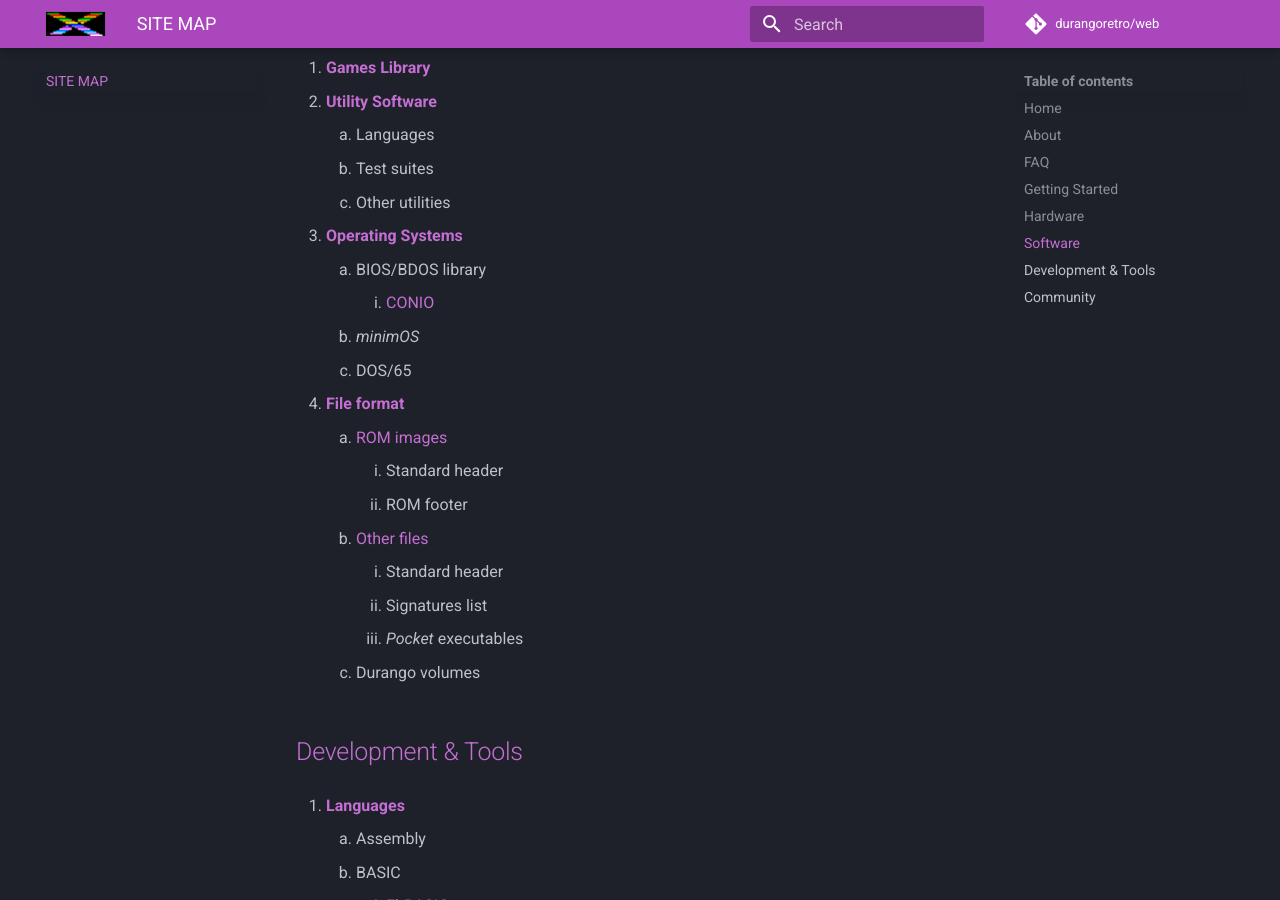
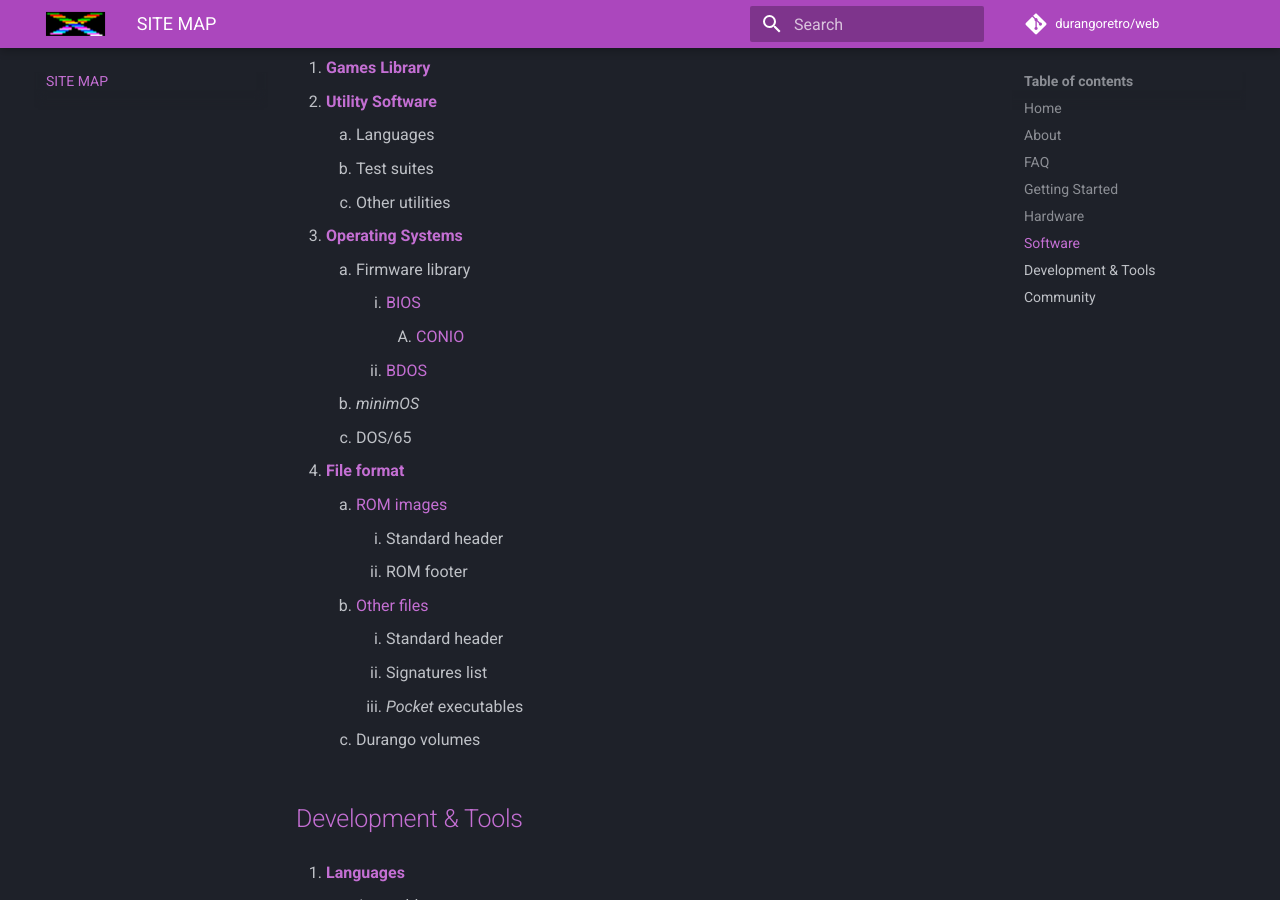
Before and after one commit to durangoretro/web, an MkDocs documentation site: the page built from docs/sitemap.md, in a window 1280 px wide and 900 px high, scrolled down 3641 px. Built offline with MkDocs 1.6.1 and Material for MkDocs 9.7.7, drawn with Linux system fonts in a browser that asks for light colours; comment, search, counter and statistics services are not loaded.

Commit message:
firmware lib in sitemap

```diff
--- a/docs/sitemap.md
+++ b/docs/sitemap.md
@@ -112,8 +112,10 @@ This is a **general index** of the _whole [**DurangoRetro.com**](index.md) websi
 	1. Other utilities
 
 1. [**Operating Systems**](soft/os.md)
-	1. BIOS/BDOS library
-		1. [CONIO](soft/os/conio.md)
+	1. Firmware library
+		1. [BIOS](soft/os/bios.md)
+			1. [CONIO](soft/os/conio.md)
+		1. [BDOS](soft/os/bdos.md)
 	1. _minimOS_
 	1. DOS/65
 
```
